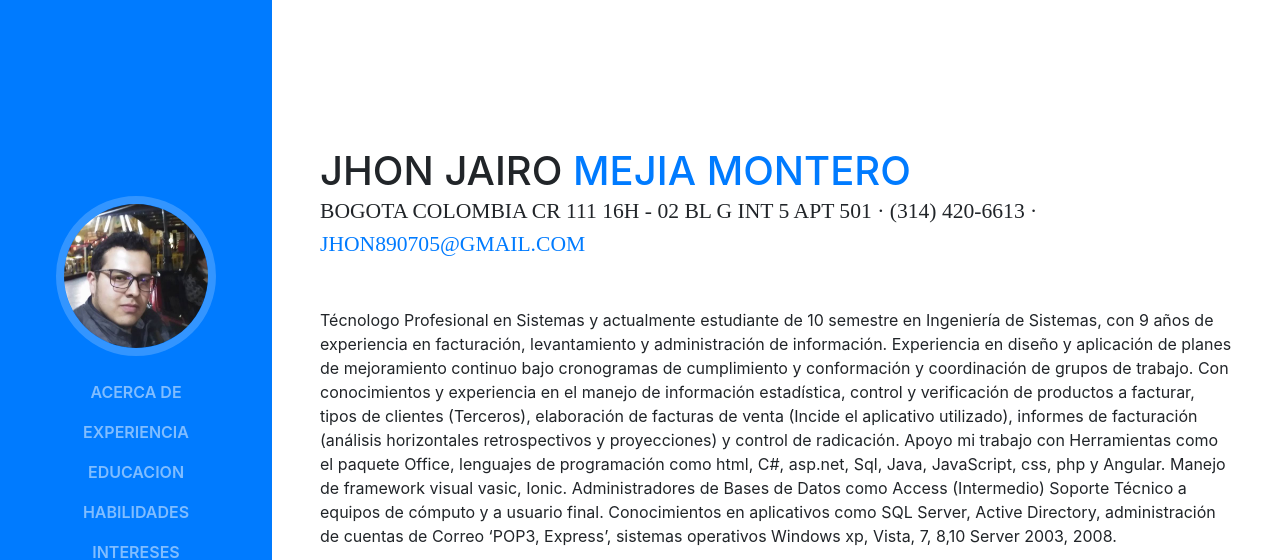
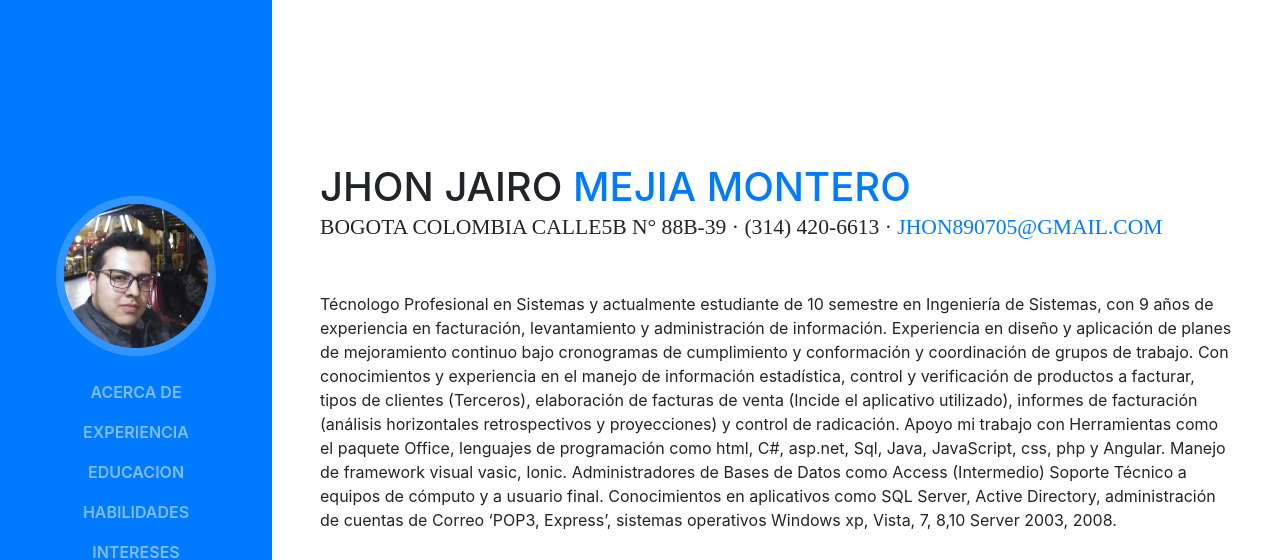
Before and after one commit to JhonMejia2/CVJJ, a website with bundled scripts: page index.html in a window 1280 px wide. Shown: the top 560 px of the page. Built offline with nearby package versions, Linux system fonts and the light colour scheme; a web font is replaced by a local one.

Commit message:
Update index.html

```diff
--- a/index.html
+++ b/index.html
@@ -68,7 +68,7 @@
           <h1 class="mb-0">Jhon Jairo
             <span class="text-primary">Mejia Montero</span>
           </h1>
-          <div class="subheading mb-5">Bogota colombia Cr 111 16h - 02 bl G int 5 apt 501 · (314) 420-6613 ·
+          <div class="subheading mb-5">Bogota colombia Calle5B N° 88b-39 · (314) 420-6613 ·
             <a href="mailto:jhon890705@gmail.com">jhon890705@gmail.com</a>
           </div>
           <p class="mb-5">Técnologo Profesional en Sistemas y actualmente estudiante de 10 semestre en Ingeniería de Sistemas, con 9 años de experiencia en facturación, levantamiento y administración de información. Experiencia en diseño y aplicación de planes de mejoramiento continuo bajo cronogramas de cumplimiento y conformación y coordinación de grupos de trabajo. Con conocimientos y experiencia en el manejo de información estadística, control y verificación de productos a facturar, tipos de clientes (Terceros), elaboración de facturas de venta (Incide el aplicativo utilizado), informes de facturación (análisis horizontales retrospectivos y proyecciones) y control de radicación.
```
